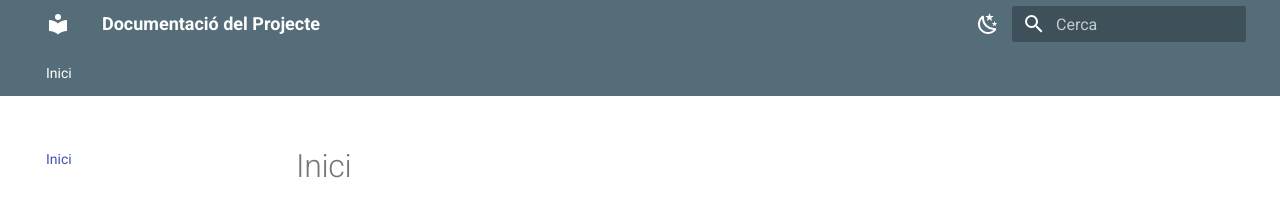
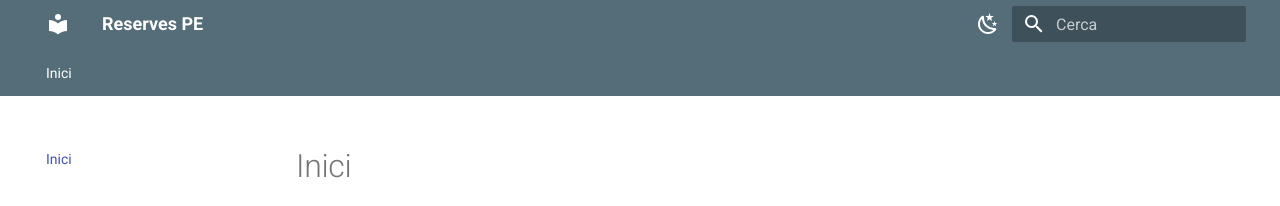
Before and after one commit to burguenopablo7-sketch/reserves-pe, an MkDocs documentation site: the page built from docs/index.md, in a window 1280 px wide. Shown: the top 206 px of the page. Built offline with MkDocs 1.6.1 and Material for MkDocs 9.7.7, drawn with Linux system fonts in a browser that asks for light colours.

Commit message:
Actualitzar el nom del lloc a "Reserves PE" a la configuració de MkDocs

```diff
--- a/mkdocs.yml
+++ b/mkdocs.yml
@@ -1,4 +1,4 @@
-site_name: Documentació del Projecte
+site_name: Reserves PE
 site_url: https://burguenopablo7-sketch.github.io/reserves-pe/
 
 theme:
```
